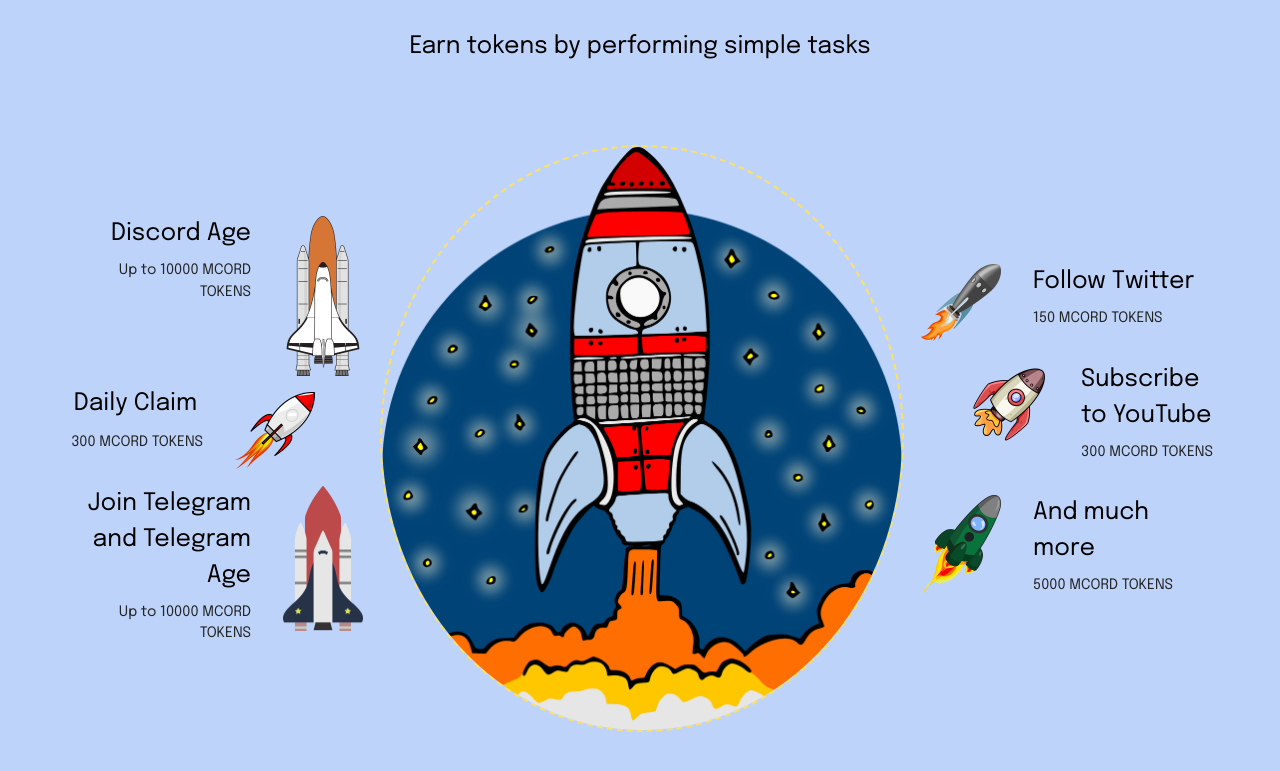
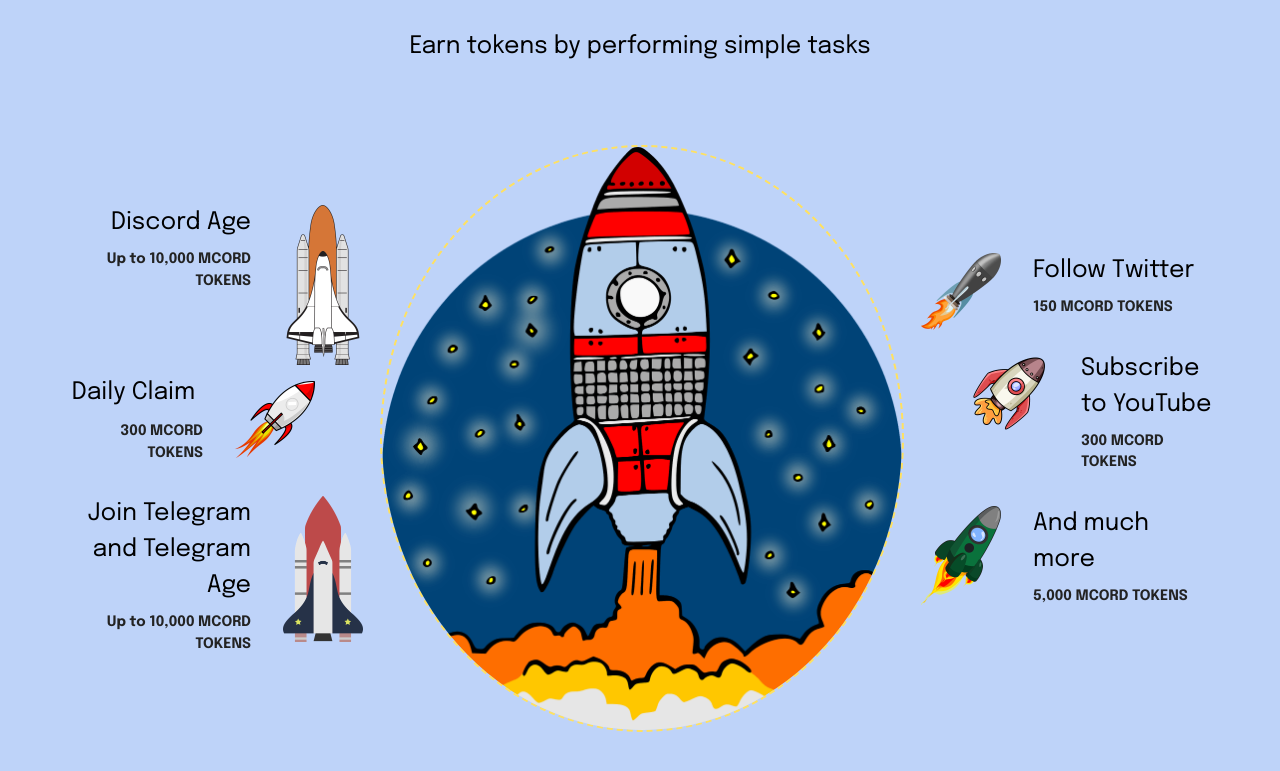
Before and after one commit to dalemat/moon, a plain HTML site: page index.html in a window 1280 px wide. Shown: the part 931-1702 px from the top of the page. Drawn offline with Linux system fonts and the light colour scheme.

Commit message:
Add files via upload

```diff
--- a/index.html
+++ b/index.html
@@ -17,7 +17,7 @@
   <link rel="stylesheet" href="assets/theme/css/style.css">
   <link rel="preload" href="https://fonts.googleapis.com/css?family=Epilogue:100,200,300,400,500,600,700,800,900,100i,200i,300i,400i,500i,600i,700i,800i,900i&display=swap" as="style" onload="this.onload=null;this.rel='stylesheet'">
   <noscript><link rel="stylesheet" href="https://fonts.googleapis.com/css?family=Epilogue:100,200,300,400,500,600,700,800,900,100i,200i,300i,400i,500i,600i,700i,800i,900i&display=swap"></noscript>
-  <link rel="preload" as="style" href="assets/mobirise/css/mbr-additional.css?v=6BJiGU"><link rel="stylesheet" href="assets/mobirise/css/mbr-additional.css?v=6BJiGU" type="text/css">
+  <link rel="preload" as="style" href="assets/mobirise/css/mbr-additional.css?v=uhXwes"><link rel="stylesheet" href="assets/mobirise/css/mbr-additional.css?v=uhXwes" type="text/css">
 
 
 
@@ -63,8 +63,8 @@
 				<div class="card card-left">
 					<div class="card-box card-box1">
 						<h4 class="card-title mbr-fonts-style display-5">Discord Age</h4>
-						<p class="mbr-text mbr-fonts-style display-7">
-							Up to 10000 MCORD TOKENS</p>
+						<p class="mbr-text mbr-fonts-style display-7"><strong>
+							Up to 10,000 MCORD TOKENS</strong></p>
 					</div>
 					<div class="item-image">
 						<img src="assets/images/mbr-160x320.png" alt="">
@@ -74,8 +74,8 @@
 				<div class="card">
 					<div class="card-box card-box1">
 						<h4 class="card-title mbr-fonts-style display-5"><p>Daily Claim</p></h4>
-						<p class="mbr-text mbr-fonts-style display-7">300 MCORD TOKENS
-						</p>
+						<p class="mbr-text mbr-fonts-style display-7"><strong>300 MCORD TOKENS
+						</strong></p>
 					</div>
 					<div class="item-image">
 						<img src="assets/images/mbr-160x154.png" alt="">
@@ -85,8 +85,8 @@
 				<div class="card card-left">
 					<div class="card-box card-box1">
 						<h4 class="card-title mbr-fonts-style display-5">Join Telegram and Telegram Age</h4>
-						<p class="mbr-text last-text mbr-fonts-style display-7">Up to 10000 MCORD TOKENS
-						</p>
+						<p class="mbr-text last-text mbr-fonts-style display-7"><strong>Up to 10,000 MCORD TOKENS
+						</strong></p>
 					</div>
 					<div class="item-image">
 						<img src="assets/images/mbr-160x291.png" alt="">
@@ -104,9 +104,9 @@
 					</div>
 					<div class="card-box card-box2">
 						<h4 class="card-title mbr-fonts-style display-5">Follow Twitter</h4>
-						<p class="mbr-text mbr-fonts-style display-7">
+						<p class="mbr-text mbr-fonts-style display-7"><strong>
 							150 MCORD TOKENS
-						</p>
+						</strong></p>
 					</div>
 				</div>
 
@@ -116,8 +116,8 @@
 					</div>
 					<div class="card-box card-box2">
 						<h4 class="card-title mbr-fonts-style display-5">Subscribe to YouTube</h4>
-						<p class="mbr-text mbr-fonts-style display-7">300 MCORD TOKENS
-						</p>
+						<p class="mbr-text mbr-fonts-style display-7"><strong>300 MCORD TOKENS
+						</strong></p>
 					</div>
 				</div>
 
@@ -127,8 +127,8 @@
 					</div>
 					<div class="card-box card-box2">
 						<h4 class="card-title mbr-fonts-style display-5">And much more</h4>
-						<p class="mbr-text last-text mbr-fonts-style display-7">5000 MCORD TOKENS
-						</p>
+						<p class="mbr-text last-text mbr-fonts-style display-7"><strong>5,000 MCORD TOKENS
+						</strong></p>
 					</div>
 				</div>
 			</div>
```
Also changed, not shown: assets/theme/js/script.js.
